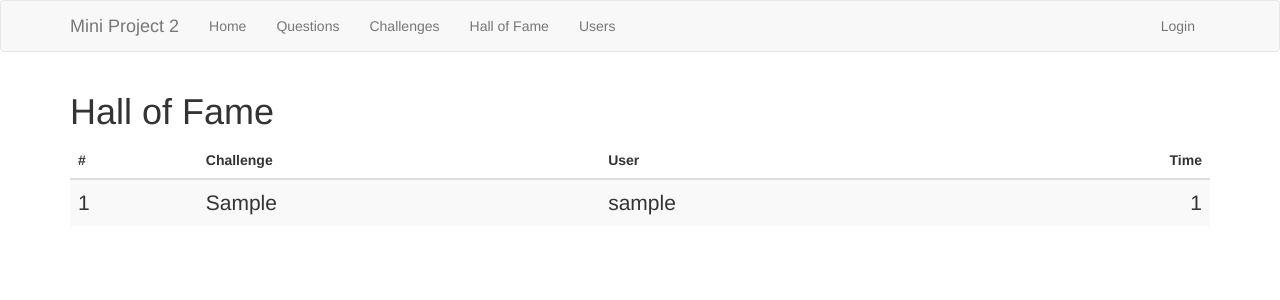
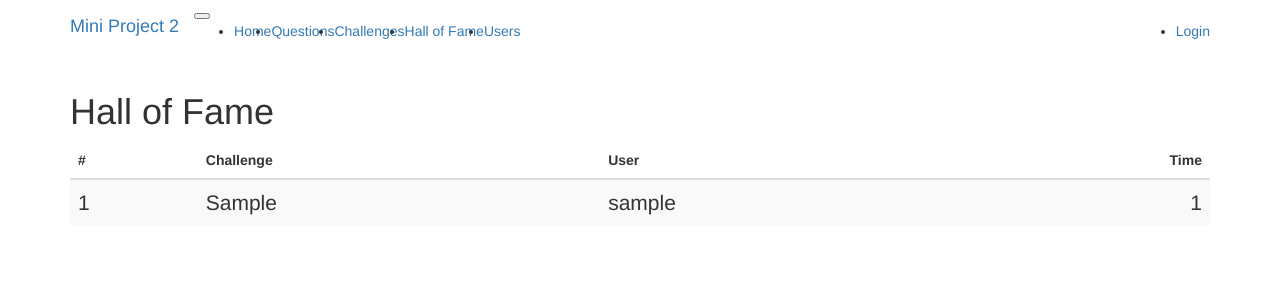
Before and after one commit to Data-Driven-World/d2w_mini_projects, a Flask app: page /halloffame in a window 1280 px wide. Shown: the top 300 px of the page. Run offline with Flask 2, Linux system fonts and the light colour scheme; tables that the repository leaves empty hold one stand-in row (values such as "Sample post"); some libraries are stand-ins or nearby versions.

Commit message:
change to bootstrap4.

```diff
--- a/mp_calc/app/templates/base.html
+++ b/mp_calc/app/templates/base.html
@@ -8,30 +8,26 @@
 {% endblock %}
 
 {% block navbar %}
-  <nav class="navbar navbar-default">
+  <nav class="navbar  navbar-expand-lg navbar-light bg-light">
     <div class="container">
-      <div class="navbar-header">
-        <button type="button" class="navbar-toggle collapsed" data-toggle="collapse" data-target="#bs-example-navbar-collapse-1" aria-expanded="false">
-          <span class="sr-only">Toggle navigation</span>
-          <span class="icon-bar"></span>
-          <span class="icon-bar"></span>
-          <span class="icon-bar"></span>
+
+        <a class="navbar-brand" href="{{ url_for('index') }}">Mini Project 2</a>
+        <button type="button" class="navbar-toggler" data-toggle="collapse" data-target="#bs-example-navbar-collapse-1">
         </button>
-        <a class="navbar-brand" href="{{ url_for('index') }}">Mini Project 2</a>
-      </div>
+
       <div class="collapse navbar-collapse" id="bs-example-navbar-collapse-1">
-        <ul class="nav navbar-nav">
-          <li><a href="{{ url_for('index') }}">Home</a></li>
-          <li><a href="{{ url_for('questions') }}">Questions</a></li>
-          <li><a href="{{ url_for('challenges') }}">Challenges</a></li>
-          <li><a href="{{ url_for('halloffame') }}">Hall of Fame</a></li>
-          <li><a href="{{ url_for('users') }}">Users</a></li>
+        <ul class="navbar-nav mr-auto">
+          <li class="nav-item"><a class="nav-link" href="{{ url_for('index') }}">Home</a></li>
+          <li class="nav-item"><a class="nav-link" href="{{ url_for('questions') }}">Questions</a></li>
+          <li class="nav-item"><a class="nav-link" href="{{ url_for('challenges') }}">Challenges</a></li>
+          <li class="nav-item"><a class="nav-link" href="{{ url_for('halloffame') }}">Hall of Fame</a></li>
+          <li class="nav-item"><a class="nav-link" href="{{ url_for('users') }}">Users</a></li>
         </ul>
-        <ul class="nav navbar-nav navbar-right">
+        <ul class="navbar-nav navbar-right">
           {% if current_user.is_anonymous %}
-          <li><a href="{{ url_for('login') }}">Login</a></li>
+          <li class="nav-item"><a class="nav-link" href="{{ url_for('login') }}">Login</a></li>
           {% else %}
-          <li><a href="{{ url_for('logout') }}">Logout</a></li>
+          <li class="nav-item"><a class="nav-link" href="{{ url_for('logout') }}">Logout</a></li>
           {% endif %}
         </ul>
       </div>
--- a/mp_calc/requirements.txt
+++ b/mp_calc/requirements.txt
@@ -2,7 +2,7 @@
 click==7.1.2
 dominate==2.5.1
 Flask==1.1.2
-Flask-Bootstrap==3.3.7.1
+Flask-Bootstrap4==4.0.2
 Flask-Login==0.5.0
 Flask-Migrate==2.5.3
 Flask-SQLAlchemy==2.4.1
```
